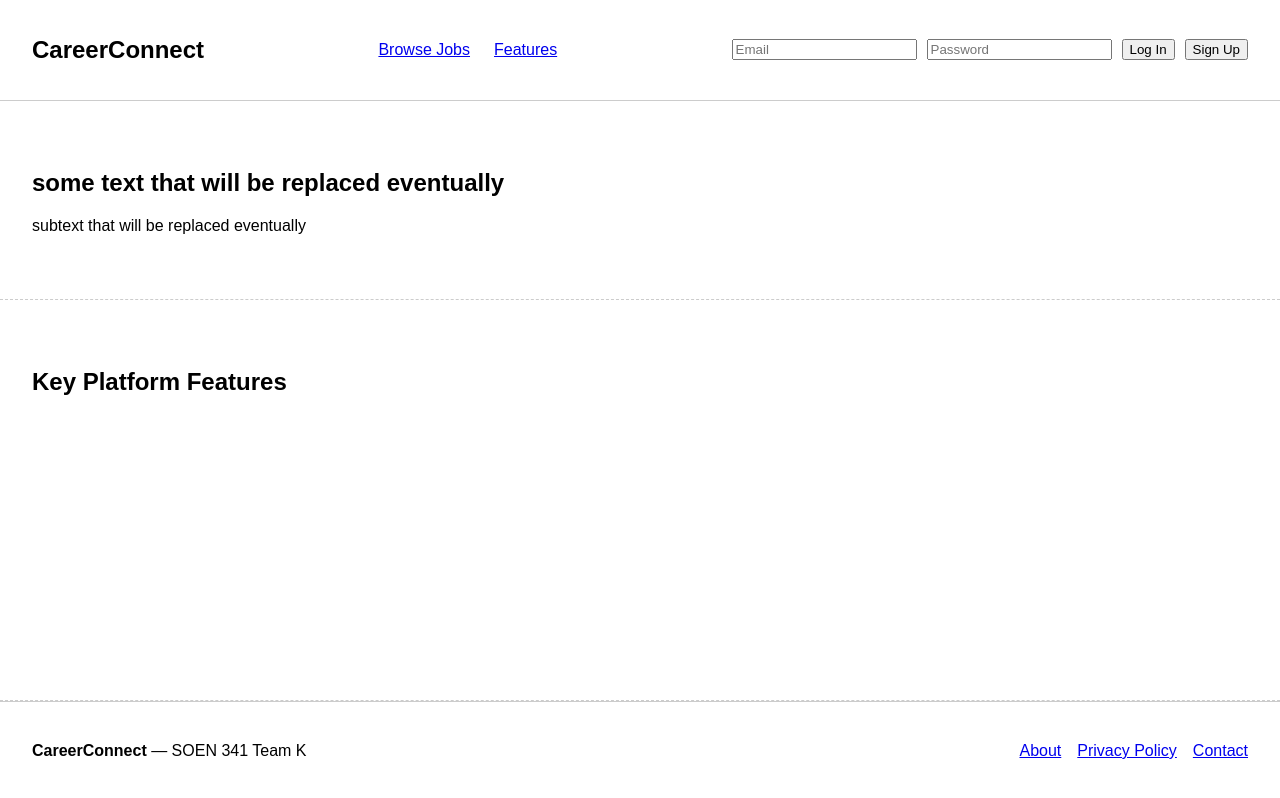
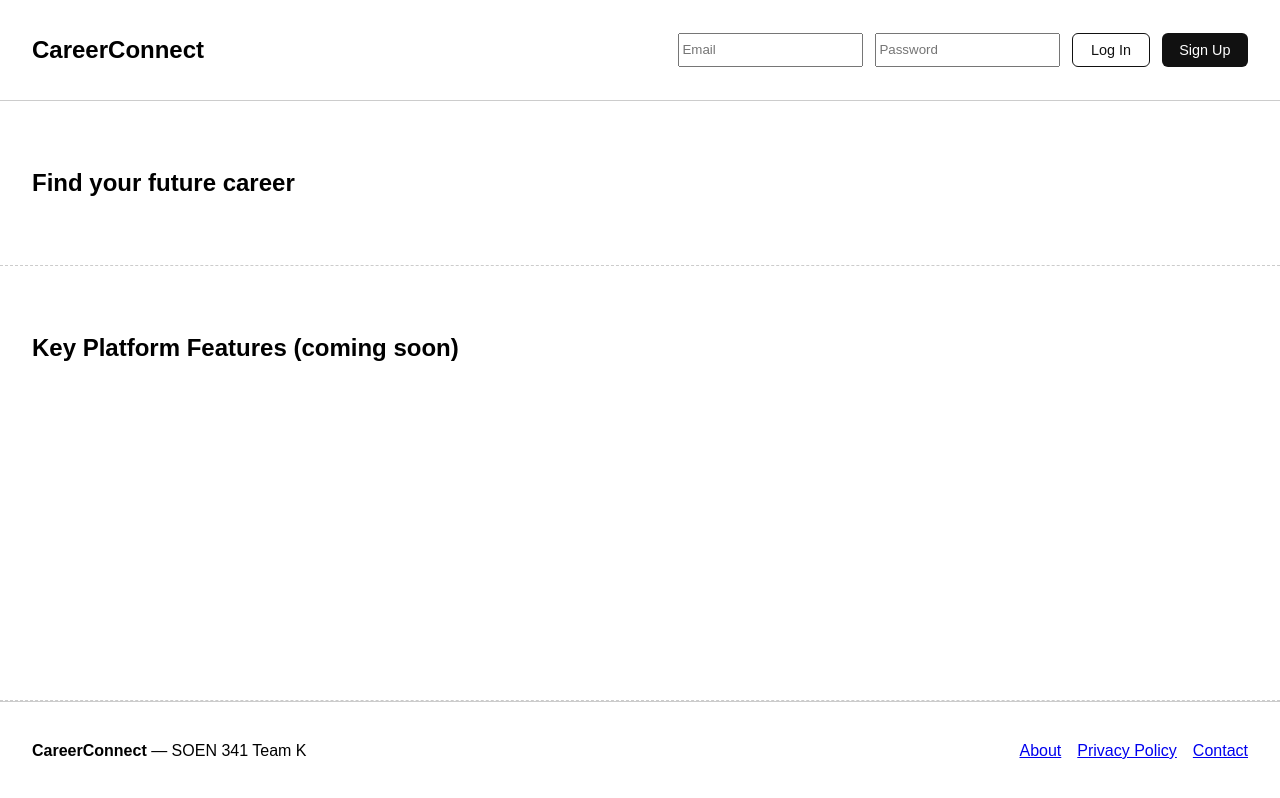
Before and after one commit to Hinduino/CareerConnect, a React (Vite) app in the folder client/: page / in a window 1280 px wide. Built offline with nearby package versions, Linux system fonts and the light colour scheme.

Commit message:
Add login state, profile management page, and navbar auth toggle

```diff
--- a/client/src/App.jsx
+++ b/client/src/App.jsx
@@ -1,24 +1,56 @@
-import Navbar from './components/Navbar'
-import Hero from './components/Hero'
-import MainContent from './components/MainContent'
-import Footer from './components/Footer'
+import { useState } from 'react';
+import Navbar from './components/Navbar';
+import Hero from './components/Hero';
+import MainContent from './components/MainContent';
+import Footer from './components/Footer';
+import Profile from './components/Profile';
 
 function App() {
+  const [isLoggedIn, setIsLoggedIn] = useState(false);
+  const [currentView, setCurrentView] = useState('home'); // 'home' | 'profile'
+  const [user, setUser] = useState(null);
+
+  const handleLogin = (userData) => {
+    setIsLoggedIn(true);
+    setUser(userData);
+    setCurrentView('profile');
+  };
+
+  const handleLogout = () => {
+    setIsLoggedIn(false);
+    setUser(null);
+    setCurrentView('home');
+  };
+
+  const handleSaveProfile = (updatedUser) => {
+    setUser(updatedUser);
+  };
+
   return (
     <div className="app-container">
+      <Navbar
+        isLoggedIn={isLoggedIn}
+        onLogin={handleLogin}
+        onLogout={handleLogout}
+        onProfileClick={() => setCurrentView('profile')}
+        onHomeClick={() => setCurrentView('home')}
+      />
 
-      <Navbar />
-
-
-      <Hero />
-
-
-      <MainContent />
-
-
-      <Footer />
+      {currentView === 'profile' ? (
+        <Profile
+          user={user}
+          onSave={handleSaveProfile}
+          onBack={() => setCurrentView('home')}
+        />
+      ) : (
+        <>
+          <Hero />
+          <MainContent />
+          <Footer />
+        </>
+      )}
     </div>
-  )
+  );
 }
 
-export default App
+export default App;
--- a/client/src/components/Hero.jsx
+++ b/client/src/components/Hero.jsx
@@ -3,11 +3,11 @@ function Hero() {
     <section className="hero-section">
       <div className="hero-content">
         {/* Main Headline*/}
-        <h1>some text that will be replaced eventually</h1>
+        <h1>Find your future career</h1>
 
         {/* Subtitle */}
         <p>
-          subtext that will be replaced eventually
+          {/*  subtext that will be replaced eventually*/}
         </p>
 
 
--- a/client/src/components/MainContent.jsx
+++ b/client/src/components/MainContent.jsx
@@ -3,7 +3,7 @@ function MainContent() {
     <main className="main-content-section">
       {/* Main Section */}
       <div className="section-header">
-        <h2>Key Platform Features</h2>
+        <h2>Key Platform Features (coming soon)</h2>
 
       </div>
 
--- a/client/src/components/Navbar.jsx
+++ b/client/src/components/Navbar.jsx
@@ -1,7 +1,6 @@
 import { useState } from 'react';
 
-function Navbar() {
-  // Hardcoded state for Sprint 1 testing purposes
+function Navbar({ isLoggedIn, onLogin, onLogout, onProfileClick, onHomeClick }) {
   const [email, setEmail] = useState('');
   const [password, setPassword] = useState('');
 
@@ -9,41 +8,56 @@ function Navbar() {
     try {
       const response = await fetch('http://localhost:3000/api/register', {
         method: 'POST',
-        headers: {
-          'Content-Type': 'application/json',
-        },
+        headers: { 'Content-Type': 'application/json' },
         body: JSON.stringify({ email, password }),
       });
-
       const data = await response.json();
-
       if (response.ok) {
-        console.log('Success:', data);
-        alert(data.message); // Should pop up "User registered successfully!"
+        alert(data.message);
       } else {
-        console.error('Error:', data);
         alert(data.error);
       }
     } catch (error) {
-      console.error('Network Error:', error);
       alert('Failed to connect to the server.');
     }
+  };
+
+  const handleLogin = () => {
+    if (!email || !password) {
+      alert('Please enter your email and password.');
+      return;
+    }
+    // Sprint 1: simulated login
+    onLogin({ email, name: '', role: 'job_seeker', location: '', bio: '' });
+    setEmail('');
+    setPassword('');
   };
 
   return (
     <header className="navbar-section">
       <nav className="navbar-container">
         <div className="navbar-brand">
-          <h2>CareerConnect</h2>
+          <h2 style={{ cursor: 'pointer' }} onClick={onHomeClick}>CareerConnect</h2>
         </div>
 
         <ul className="navbar-links">
-          <li><a href="#browse-jobs">Browse Jobs</a></li>
-          <li><a href="#features">Features</a></li>
+          {/* <li><a href="#browse-jobs">Browse Jobs</a></li*/}
+          {/* <li><a href="#features">Features</a></li>*/}
         </ul>
 
+        <div className="navbar-actions">
+          {isLoggedIn ? (
 
-        <div className="navbar-actions" style={{ display: 'flex', gap: '10px' }}>
+            <>
+              <button type="button" className="btn-secondary" onClick={onProfileClick}>
+                Profile
+              </button>
+              <button type="button" className="btn-primary" onClick={onLogout}>
+                Log Out
+              </button>
+            </>
+          ) : (
+            <>
               <input
                 type="email"
                 placeholder="Email"
@@ -56,8 +70,14 @@ function Navbar() {
                 value={password}
                 onChange={(e) => setPassword(e.target.value)}
               />
-          <button type="button">Log In</button>
-          <button type="button" onClick={handleSignUp}>Sign Up</button>
+              <button type="button" className="btn-secondary" onClick={handleLogin}>
+                Log In
+              </button>
+              <button type="button" className="btn-primary" onClick={handleSignUp}>
+                Sign Up
+              </button>
+            </>
+          )}
         </div>
       </nav>
     </header>
--- /dev/null
+++ b/client/src/components/Profile.jsx
@@ -0,0 +1,88 @@
+function Profile({ user, onSave, onBack }) {
+  const handleSubmit = (e) => {
+    e.preventDefault();
+    const formData = new FormData(e.target);
+    const updated = {
+      name: formData.get('name'),
+      email: formData.get('email'),
+      role: formData.get('role'),
+      location: formData.get('location'),
+      bio: formData.get('bio'),
+    };
+    onSave(updated);
+    alert('Profile saved successfully!');
+  };
+
+  return (
+    <div className="profile-page">
+      <div className="profile-container">
+        <div className="profile-header">
+          <h1>My Profile</h1>
+          <button type="button" className="btn-secondary" onClick={onBack}>
+            ← Back to Home
+          </button>
+        </div>
+
+        <form className="profile-form" onSubmit={handleSubmit}>
+          <div className="form-group">
+            <label htmlFor="name">Full Name</label>
+            <input
+              id="name"
+              type="text"
+              name="name"
+              placeholder="Enter your full name"
+              defaultValue={user?.name || ''}
+            />
+          </div>
+
+          <div className="form-group">
+            <label htmlFor="email">Email</label>
+            <input
+              id="email"
+              type="email"
+              name="email"
+              placeholder="Enter your email"
+              defaultValue={user?.email || ''}
+            />
+          </div>
+
+          <div className="form-group">
+            <label htmlFor="role">Role</label>
+            <select id="role" name="role" defaultValue={user?.role || 'job_seeker'}>
+              <option value="job_seeker">Job Seeker</option>
+              <option value="recruiter">Recruiter</option>
+            </select>
+          </div>
+
+          <div className="form-group">
+            <label htmlFor="location">Location</label>
+            <input
+              id="location"
+              type="text"
+              name="location"
+              placeholder=""
+              defaultValue={user?.location || ''}
+            />
+          </div>
+
+          <div className="form-group">
+            <label htmlFor="bio">Bio / Headline</label>
+            <textarea
+              id="bio"
+              name="bio"
+              rows={4}
+              placeholder=""
+              defaultValue={user?.bio || ''}
+            />
+          </div>
+
+          <button type="submit" className="btn-primary">
+            Save Profile
+          </button>
+        </form>
+      </div>
+    </div>
+  );
+}
+
+export default Profile;
--- a/client/src/index.css
+++ b/client/src/index.css
@@ -83,3 +83,103 @@ body {
   display: flex;
   gap: 1rem;
 }
+
+/* Buttons */
+.btn-primary {
+  background-color: #111;
+  color: white;
+  border: none;
+  padding: 0.5rem 1.1rem;
+  border-radius: 6px;
+  cursor: pointer;
+  font-size: 0.9rem;
+  font-weight: 500;
+  transition: background-color 0.2s ease;
+}
+
+.btn-primary:hover {
+  background-color: #333;
+}
+
+.btn-secondary {
+  background-color: transparent;
+  color: #111;
+  border: 1.5px solid #111;
+  padding: 0.5rem 1.1rem;
+  border-radius: 6px;
+  cursor: pointer;
+  font-size: 0.9rem;
+  font-weight: 500;
+  transition: background-color 0.2s ease;
+}
+
+.btn-secondary:hover {
+  background-color: #f0f0f0;
+}
+
+/* Profile Page */
+.profile-page {
+  flex: 1;
+  padding: 3rem 2rem;
+  background-color: #f8f9fa;
+}
+
+.profile-container {
+  max-width: 600px;
+  margin: 0 auto;
+  background: white;
+  border-radius: 10px;
+  padding: 2rem;
+  box-shadow: 0 2px 12px rgba(0, 0, 0, 0.08);
+}
+
+.profile-header {
+  display: flex;
+  justify-content: space-between;
+  align-items: center;
+  margin-bottom: 2rem;
+}
+
+.profile-header h1 {
+  margin: 0;
+  font-size: 1.6rem;
+}
+
+.profile-form {
+  display: flex;
+  flex-direction: column;
+  gap: 1.25rem;
+}
+
+.form-group {
+  display: flex;
+  flex-direction: column;
+  gap: 0.4rem;
+}
+
+.form-group label {
+  font-size: 0.9rem;
+  font-weight: 600;
+  color: #444;
+}
+
+.form-group input,
+.form-group select,
+.form-group textarea {
+  padding: 0.6rem 0.8rem;
+  border: 1.5px solid #ddd;
+  border-radius: 6px;
+  font-size: 0.95rem;
+  outline: none;
+  transition: border-color 0.2s ease;
+}
+
+.form-group input:focus,
+.form-group select:focus,
+.form-group textarea:focus {
+  border-color: #111;
+}
+
+.form-group textarea {
+  resize: vertical;
+}
```
Also changed, not shown: 1 other file (tests, documents, lock files or other folders). Lines whose indentation alone changed are shown as unchanged.
